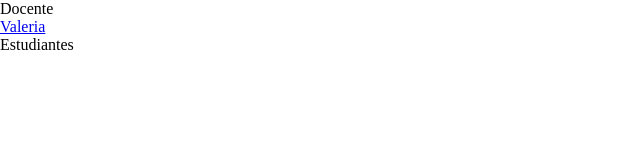
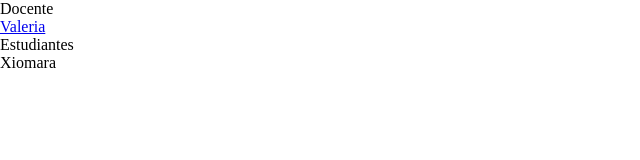
Before and after one commit to Bubbl33s/sesion-22, a plain HTML site: page index.html in a window 1280 px wide. Shown: the full height of the page, 0-640 px from the left. Drawn offline with Linux system fonts and the light colour scheme.

Commit message:
agregado

```diff
--- a/index.html
+++ b/index.html
@@ -12,5 +12,6 @@
 
     <br />
     <p>Estudiantes</p>
+    <p>Xiomara</p>
   </body>
 </html>
```
